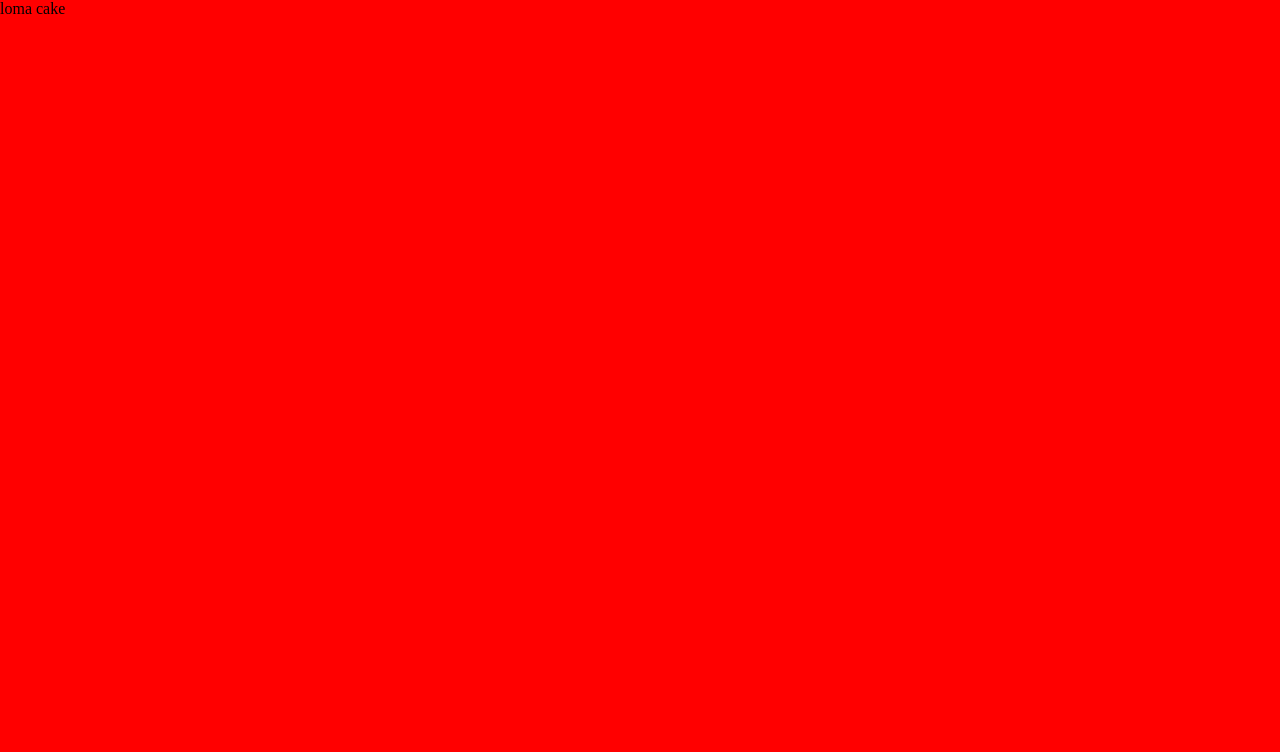
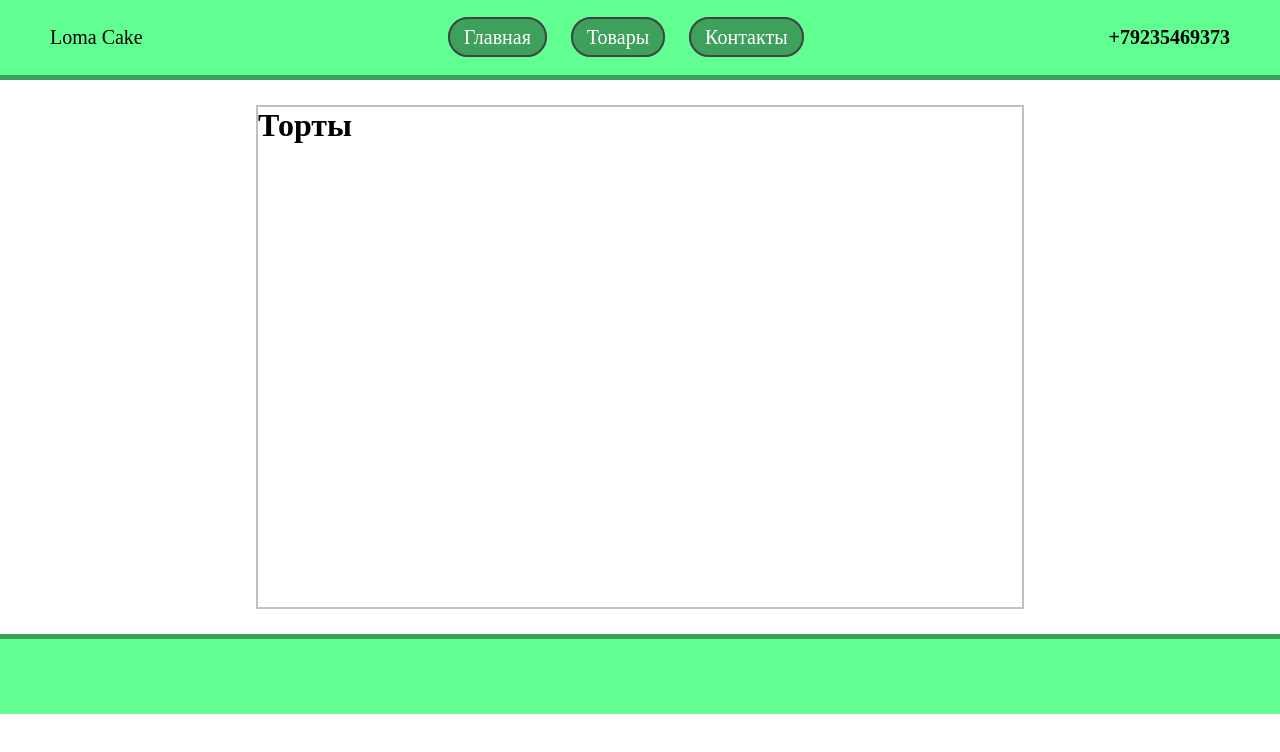
Before and after one commit to Nachyn132/Cake, a plain HTML site: page index.html in a window 1280 px wide. Drawn offline with Linux system fonts and the light colour scheme.

Commit message:
хидер основа футер

```diff
--- a/index.html
+++ b/index.html
@@ -7,8 +7,16 @@
         <link rel="stylesheet" href="style.css">
     </head>
     <body>
-        <div id="header">loma cake</div>
-        <div id="main"></div>
+        <div id="header">
+            <p id="logo">Loma Cake</p>
+            <a href="">Главная</a>
+            <a href="">Товары</a>
+            <a href="">Контакты</a>
+            <p id="number_phone">+79235469373</p>
+        </div>
+        <div id="main">
+            <h1>Торты</h1>
+        </div>
         <div id="footer"></div>
     </body>
 </html>
--- a/style.css
+++ b/style.css
@@ -3,6 +3,61 @@
     padding: 0;
 }
 
-body {
-    background: red;
+#header, #footer {
+    background: rgb(97, 255, 145);
+    height: 75px;
+    width: 100%;
+    border-bottom: 5px solid rgb(61, 161, 91);
+    text-align: center;
+    line-height: 75px;
+    margin-bottom: 25px;
 }
+
+#header a {
+    text-decoration: none;
+    color: white;
+    font-size: 20px;
+    background: rgb(61, 161, 91);
+    border: 2px solid rgb(68, 68, 68);
+    border-radius: 30px;
+    padding: 7px 14px;
+    float: center;
+}
+
+#header a:not(:last-of-type) {
+    margin-right: 20px;
+}
+
+#header a:hover {
+    background: rgb(97, 255, 145);
+    color: black;
+    padding: 9px 16px;
+    transition: 0.3s;
+}
+
+#header #logo {
+    float: left;
+    margin-left: 50px;
+    font-size: 20px;
+}
+
+#header #number_phone {
+    float: right;
+    margin-right: 50px;
+    font-size: 20px;
+    font-weight: bold;
+}
+
+#main {
+    border: 2px solid silver;
+    height: 500px;
+    margin-left: 20%;
+    margin-right: 20%;
+}
+
+#footer {
+    border-top: 5px solid rgb(61, 161, 91);
+    border-bottom: none;
+    margin-bottom: none;
+    margin-top: 25px;
+}
```
